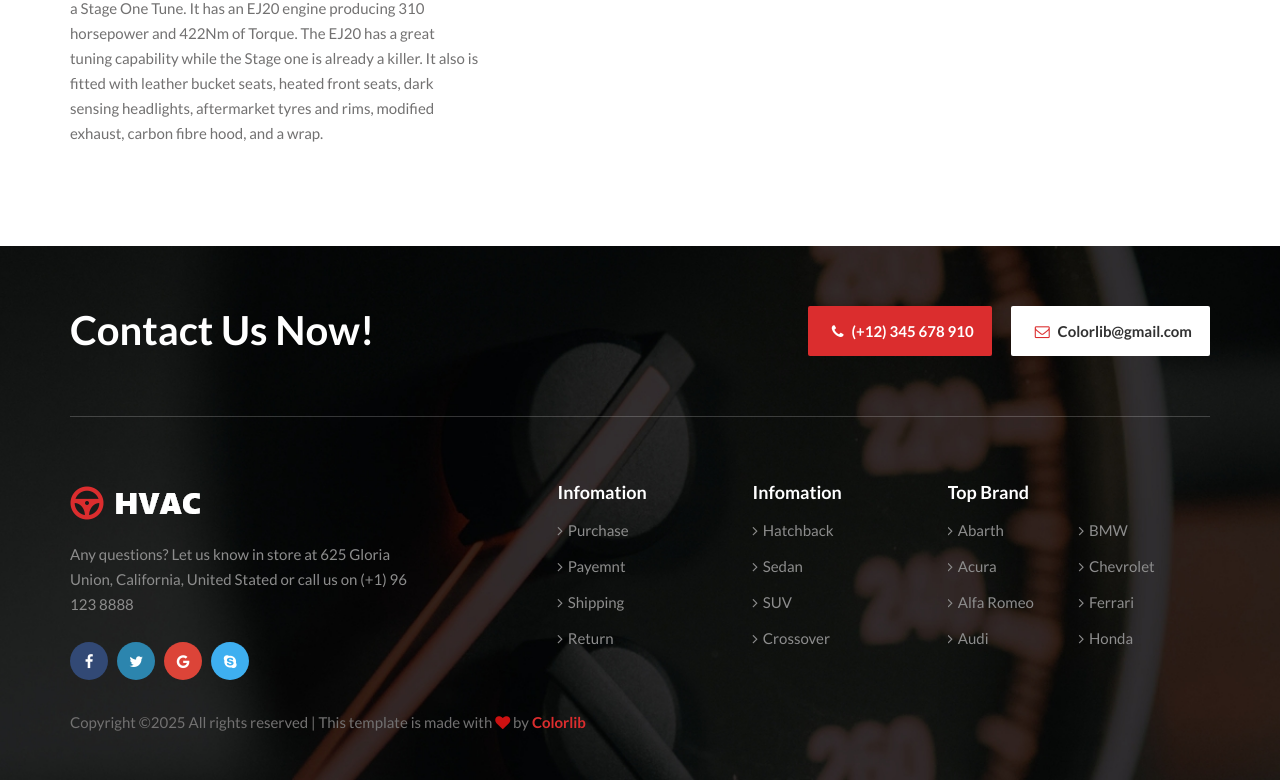
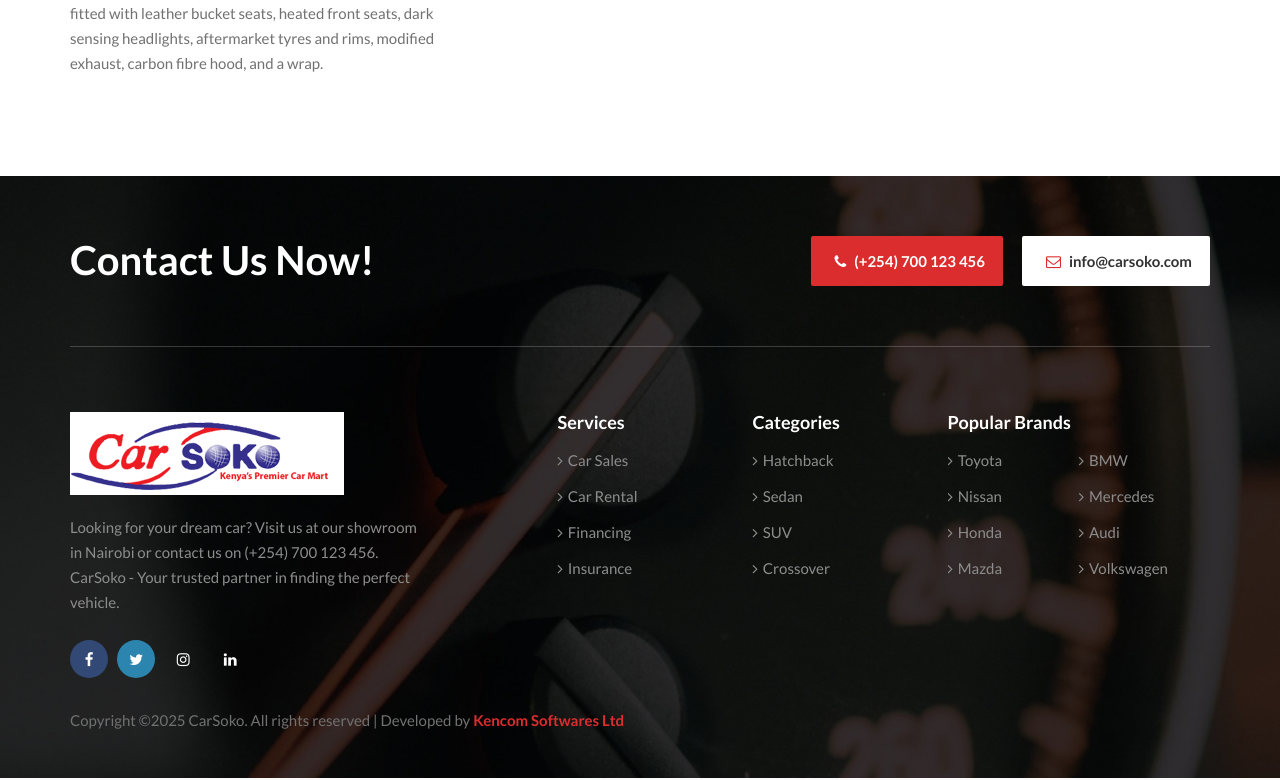
Before and after one commit to steve-ongera/carsoko, a Django app: a page that uses templates/footer.html in a window 1280 px wide. Shown: the part 1833-2613 px from the top of the page. Run offline with Django 5.2, Linux system fonts and the light colour scheme; data comes from the database, SQL or seed files in the repository; both versions use the stored data as it was after the commit; some libraries are stand-ins or nearby versions.

Commit message:
made changes

```diff
--- a/templates/carlist.html
+++ b/templates/carlist.html
@@ -5,7 +5,7 @@
 {% block content %}
 
     <!-- Breadcrumb Section Begin -->
-    <div class="breadcrumb-option set-bg" data-setbg="{% static 'img/breadcrumb-bg.jpg' %}">
+    <div class="breadcrumb-option set-bg" data-setbg="{% static 'assets/img/landing1-C3a_dagJ.png' %}">
         <div class="container">
             <div class="row">
                 <div class="col-lg-12 text-center">
--- a/templates/cars/car_detail.html
+++ b/templates/cars/car_detail.html
@@ -4,7 +4,7 @@
 
 {% block content %}
 <!-- Breadcrumb End -->
-<div class="breadcrumb-option set-bg" data-setbg="{% static 'img/breadcrumb-bg.jpg' %}">
+<div class="breadcrumb-option set-bg" data-setbg="{% static 'assets/img/landing2-CjG21xax.png' %}">
     <div class="container">
         <div class="row">
             <div class="col-lg-12 text-center">
@@ -12,7 +12,7 @@
                     <h2>{{ car.brand.name }} {{ car.car_model.name }} {{ car.year }}</h2>
                     <div class="breadcrumb__links">
                         <a href="{% url 'homepage' %}"><i class="fa fa-home"></i> Home</a>
-                        <a href="#' %}">Car Listing</a>
+                        <a href="{% url 'car_list'%}">Car Listing</a>
                         <span>{{ car.brand.name }} {{ car.car_model.name|lower }}</span>
                     </div>
                 </div>
--- a/templates/footer.html
+++ b/templates/footer.html
@@ -1,6 +1,6 @@
 {% load static %}
 <!-- Footer Section Begin -->
-    <footer class="footer set-bg" data-setbg="img/footer-bg.jpg">
+<footer class="footer set-bg" data-setbg="{% static 'assets/img/footer-bg.jpg' %}">
     <div class="container">
         <div class="footer__contact">
             <div class="row">
@@ -11,8 +11,8 @@
                 </div>
                 <div class="col-lg-6 col-md-6">
                     <div class="footer__contact__option">
-                            <div class="option__item"><i class="fa fa-phone"></i> (+12) 345 678 910</div>
-                            <div class="option__item email"><i class="fa fa-envelope-o"></i> Colorlib@gmail.com</div>
+                        <div class="option__item"><i class="fa fa-phone"></i> (+254) 700 123 456</div>
+                        <div class="option__item email"><i class="fa fa-envelope-o"></i> info@carsoko.com</div>
                     </div>
                 </div>
             </div>
@@ -21,32 +21,31 @@
             <div class="col-lg-4 col-md-4">
                 <div class="footer__about">
                     <div class="footer__logo">
-                            <a href="#"><img src="img/footer-logo.png" alt=""></a>
+                        <a href="{% url 'homepage' %}"><img src="{% static 'assets/img/carsoko-footer-logo.png' %}" alt="CarSoko"></a>
                     </div>
-                        <p>Any questions? Let us know in store at 625 Gloria Union, California, United Stated or call us
-                            on (+1) 96 123 8888</p>
+                    <p>Looking for your dream car? Visit us at our showroom in Nairobi or contact us on (+254) 700 123 456. CarSoko - Your trusted partner in finding the perfect vehicle.</p>
                     <div class="footer__social">
                         <a href="#" class="facebook"><i class="fa fa-facebook"></i></a>
                         <a href="#" class="twitter"><i class="fa fa-twitter"></i></a>
-                            <a href="#" class="google"><i class="fa fa-google"></i></a>
-                            <a href="#" class="skype"><i class="fa fa-skype"></i></a>
+                        <a href="#" class="instagram"><i class="fa fa-instagram"></i></a>
+                        <a href="#" class="linkedin"><i class="fa fa-linkedin"></i></a>
                     </div>
                 </div>
             </div>
             <div class="col-lg-2 offset-lg-1 col-md-3">
                 <div class="footer__widget">
-                        <h5>Infomation</h5>
+                    <h5>Services</h5>
                     <ul>
-                            <li><a href="#"><i class="fa fa-angle-right"></i> Purchase</a></li>
-                            <li><a href="#"><i class="fa fa-angle-right"></i> Payemnt</a></li>
-                            <li><a href="#"><i class="fa fa-angle-right"></i> Shipping</a></li>
-                            <li><a href="#"><i class="fa fa-angle-right"></i> Return</a></li>
+                        <li><a href="#"><i class="fa fa-angle-right"></i> Car Sales</a></li>
+                        <li><a href="#"><i class="fa fa-angle-right"></i> Car Rental</a></li>
+                        <li><a href="#"><i class="fa fa-angle-right"></i> Financing</a></li>
+                        <li><a href="#"><i class="fa fa-angle-right"></i> Insurance</a></li>
                     </ul>
                 </div>
             </div>
             <div class="col-lg-2 col-md-3">
                 <div class="footer__widget">
-                        <h5>Infomation</h5>
+                    <h5>Categories</h5>
                     <ul>
                         <li><a href="#"><i class="fa fa-angle-right"></i> Hatchback</a></li>
                         <li><a href="#"><i class="fa fa-angle-right"></i> Sedan</a></li>
@@ -57,27 +56,25 @@
             </div>
             <div class="col-lg-3 col-md-6">
                 <div class="footer__brand">
-                        <h5>Top Brand</h5>
+                    <h5>Popular Brands</h5>
                     <ul>
-                            <li><a href="#"><i class="fa fa-angle-right"></i> Abarth</a></li>
-                            <li><a href="#"><i class="fa fa-angle-right"></i> Acura</a></li>
-                            <li><a href="#"><i class="fa fa-angle-right"></i> Alfa Romeo</a></li>
-                            <li><a href="#"><i class="fa fa-angle-right"></i> Audi</a></li>
+                        <li><a href="#"><i class="fa fa-angle-right"></i> Toyota</a></li>
+                        <li><a href="#"><i class="fa fa-angle-right"></i> Nissan</a></li>
+                        <li><a href="#"><i class="fa fa-angle-right"></i> Honda</a></li>
+                        <li><a href="#"><i class="fa fa-angle-right"></i> Mazda</a></li>
                     </ul>
                     <ul>
                         <li><a href="#"><i class="fa fa-angle-right"></i> BMW</a></li>
-                            <li><a href="#"><i class="fa fa-angle-right"></i> Chevrolet</a></li>
-                            <li><a href="#"><i class="fa fa-angle-right"></i> Ferrari</a></li>
-                            <li><a href="#"><i class="fa fa-angle-right"></i> Honda</a></li>
+                        <li><a href="#"><i class="fa fa-angle-right"></i> Mercedes</a></li>
+                        <li><a href="#"><i class="fa fa-angle-right"></i> Audi</a></li>
+                        <li><a href="#"><i class="fa fa-angle-right"></i> Volkswagen</a></li>
                     </ul>
                 </div>
             </div>
         </div>
-            <!-- Link back to Colorlib can't be removed. Template is licensed under CC BY 3.0. -->
         <div class="footer__copyright__text">
-                <p>Copyright &copy;<script>document.write(new Date().getFullYear());</script> All rights reserved | This template is made with <i class="fa fa-heart" aria-hidden="true"></i> by <a href="https://colorlib.com" target="_blank">Colorlib</a></p>
+            <p>Copyright &copy;<script>document.write(new Date().getFullYear());</script> CarSoko. All rights reserved | Developed  by <a href="https://kencomsoftwares.com" target="_blank">Kencom Softwares Ltd</a></p>
         </div>
-            <!-- Link back to Colorlib can't be removed. Template is licensed under CC BY 3.0. -->
     </div>
 </footer>
 <!-- Footer Section End -->
--- a/templates/header.html
+++ b/templates/header.html
@@ -1,3 +1,4 @@
+{% load static %}
 <!-- Header Section Begin -->
 <header class="header">
     <div class="header__top">
@@ -30,7 +31,7 @@
         <div class="row">
             <div class="col-lg-2">
                 <div class="header__logo">
-                    <a href="{% url 'homepage' %}"><img src="img/carsoko-logo.png" alt="CarSoko"></a>
+                    <a href="{% url 'homepage' %}"><img src="{% static 'assets/img/carsoko-logo.png'%}" alt="CarSoko"></a>
                 </div>
             </div>
             <div class="col-lg-10">
```
Also changed, not shown: db.sqlite3, static/assets/img/carsoko-footer-logo.png (added), static/assets/img/carsoko-logo.png (added), static/assets/img/landing1-C3a_dagJ.png (added), static/assets/img/landing2-CjG21xax.png (added). Lines whose indentation alone changed are shown as unchanged.
